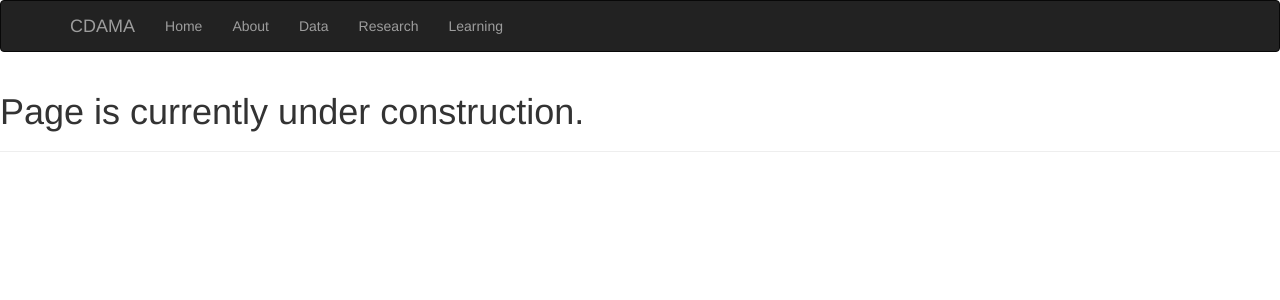
After one commit to theccode/cdama, a Flask app: page /about in a window 1280 px wide. The commit adds this page. Shown: the top 300 px of the page. Run offline with Flask 2, Linux system fonts and the light colour scheme; some libraries are stand-ins or nearby versions.

Commit message:
about, learn, research, upload pages added

```diff
--- a/app/main/forms.py
+++ b/app/main/forms.py
@@ -0,0 +1 @@
+from flask_wtf import FlaskForm
--- a/app/main/views.py
+++ b/app/main/views.py
@@ -4,3 +4,19 @@ from . import main
 @main.route('/', methods=['GET', 'POST'])
 def index():
     return render_template('index.html')
+
+@main.route('/about', methods=['GET'])
+def about():
+    return render_template('about.html')
+
+@main.route('/upload', methods=['GET', 'POST'])
+def upload():
+    return render_template('upload_form.html')
+
+@main.route('/learn', methods=['GET'])
+def learn():
+    return render_template('learn.html')
+
+@main.route('/research', methods=['GET'])
+def research():
+    return render_template('research.html')
--- /dev/null
+++ b/app/static/css/app.css
@@ -0,0 +1,3 @@
+#navbar{
+    background-color: red !important;
+}
--- /dev/null
+++ b/app/template/about.html
@@ -0,0 +1,7 @@
+{% extends "base.html" %}
+{% block title %} About CDAMAA {% endblock %}
+{% block page_content %}
+    <div class="page-header">
+        <h1>Page is currently under construction. </h1>
+    </div>
+{% endblock %}
--- a/app/template/base.html
+++ b/app/template/base.html
@@ -5,8 +5,9 @@
 {% block title %}CDAMA - Data Sharing App {% endblock %}
 <link rel="shortcut icon" href="{{ url_for('static', filename='favicon.ico')}}" type="image/x-icon" />
 <link rel="icon" href="{{url_for('static', filename='favicon.ico')}}" type="image/x-icon">
+<link rel="stylesheet" type="text/css" href="{{url_for('static', filename='css/app.css')}}">
 {% block navbar %}
-    <div class="navbar navbar-inverse" role="navigation" style="margin: 0 ;">
+    <div class="navbar navbar-inverse" role="navigation">
         <div class="container">
             <div class="navbar-header">
                 <button type="button" class="navbar-toggle" data-toggle="collapse" data-target=".navbar-collapse">
@@ -20,13 +21,14 @@
             <div class="navbar-collapse collapse">
                 <ul class="nav navbar-nav">
                     <li><a href="/">Home</a></li>
-                    <li><a href="/">About</a></li>
-                    <li><a href="/">Data</a></li>
-                    <li><a href="/">Research</a></li>
+                    <li><a href="/about">About</a></li>
+                    <li><a href="/upload">Data</a></li>
+                    <li><a href="/research">Research</a></li>
+                    <li><a href="/learn">Learning</a></li>
                 </ul>
             </div>
         </div>
-    </div>
+  </div>
 {% endblock %}
 {% block content %}
     {% block page_content %}{% endblock %}
--- /dev/null
+++ b/app/template/footer.html
@@ -0,0 +1,4 @@
+{% extends "base.html" %}
+{% block footer %}
+    <p>Footer goes here.</p>
+{% endblock %}
--- a/app/template/index.html
+++ b/app/template/index.html
@@ -6,3 +6,7 @@
         {{ jumbo }}
     {% endblock %}
 {% endblock %}
+{% block footer %}
+    {% import "footer.html" as footer %}
+    {{ footer }}
+{% endblock %}
--- a/app/template/jumbo.html
+++ b/app/template/jumbo.html
@@ -1,4 +1,4 @@
-<div class="jumbotron">
+<div class="jumbotron" id="landing">
     <h1 class="display-4">Welcome, Share and connect with C-DAMA!</h1>
     <p class="lead">At CDAMA every piece of data and research work matters to us.</p>
     <hr class="my-4">
```
Also changed, not shown: app/template/learn.html (added, +7 -0 lines), app/template/research.html (added, +7 -0 lines), app/template/upload_form.html (added, +7 -0 lines).
